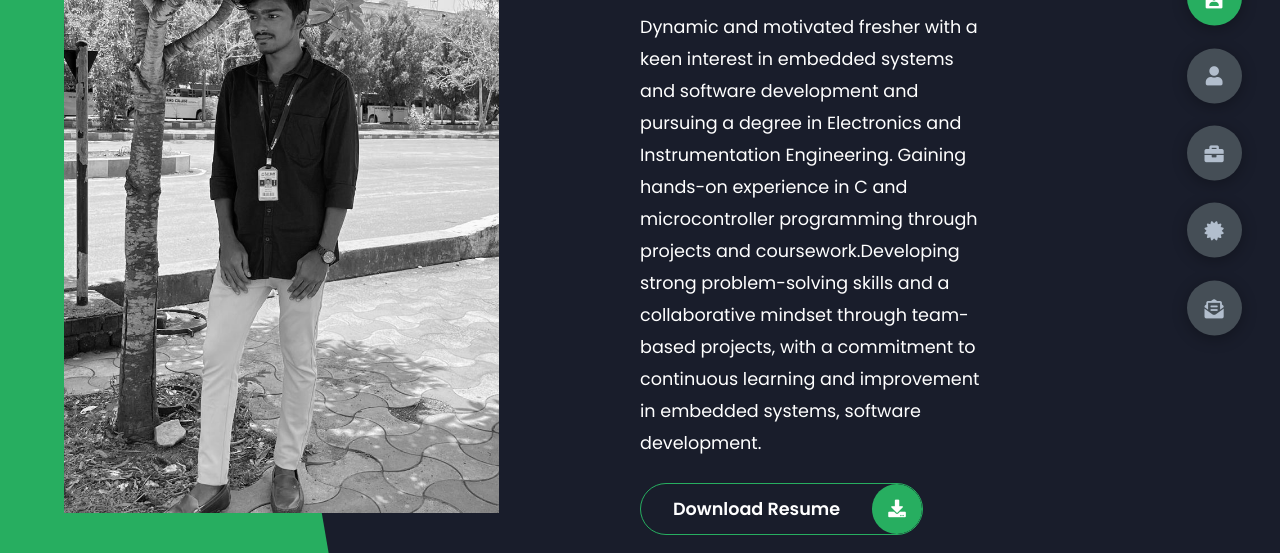
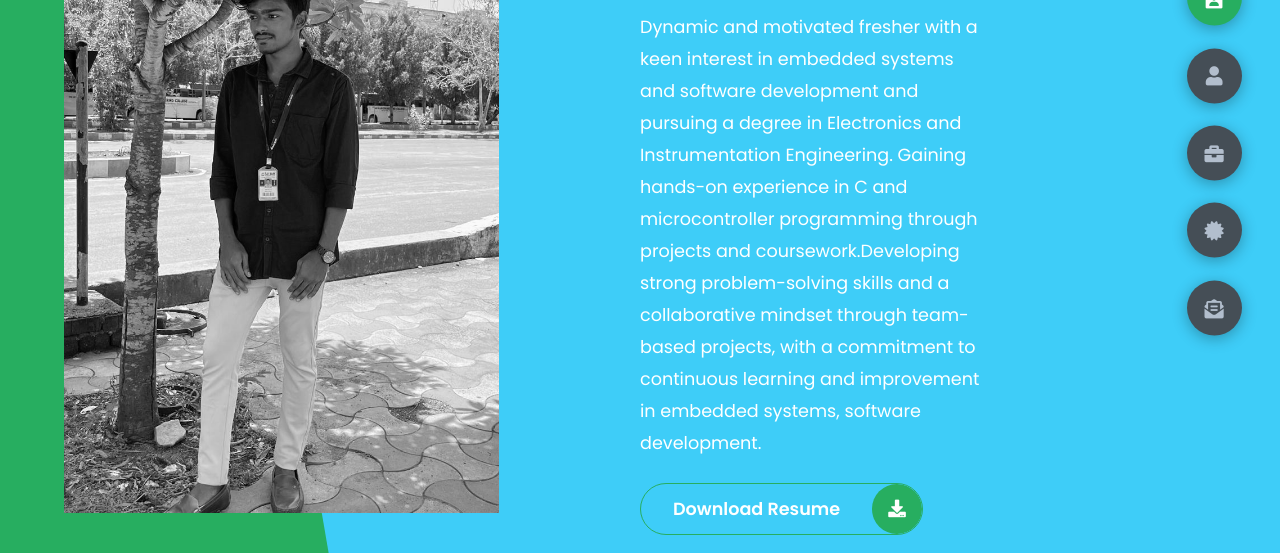
Before and after one commit to srivikashkv/srivikashkv.github.io, a plain HTML site: page index.html in a window 1280 px wide. Shown: the part 247-800 px from the top of the page. Drawn offline with nearby package versions, Linux system fonts and the light colour scheme; files that its build step writes are made by us from their sources.

Commit message:
Update styles.scss

```diff
--- a/styles.scss
+++ b/styles.scss
@@ -6,7 +6,7 @@
 }
 
 :root {
-    --color-primary: #191d2b;
+    --color-primary:  #3ecdf8;
     --color-secondary: #27AE60;
     --color-white: #FFFFFF;
     --color-black: #000;
```
